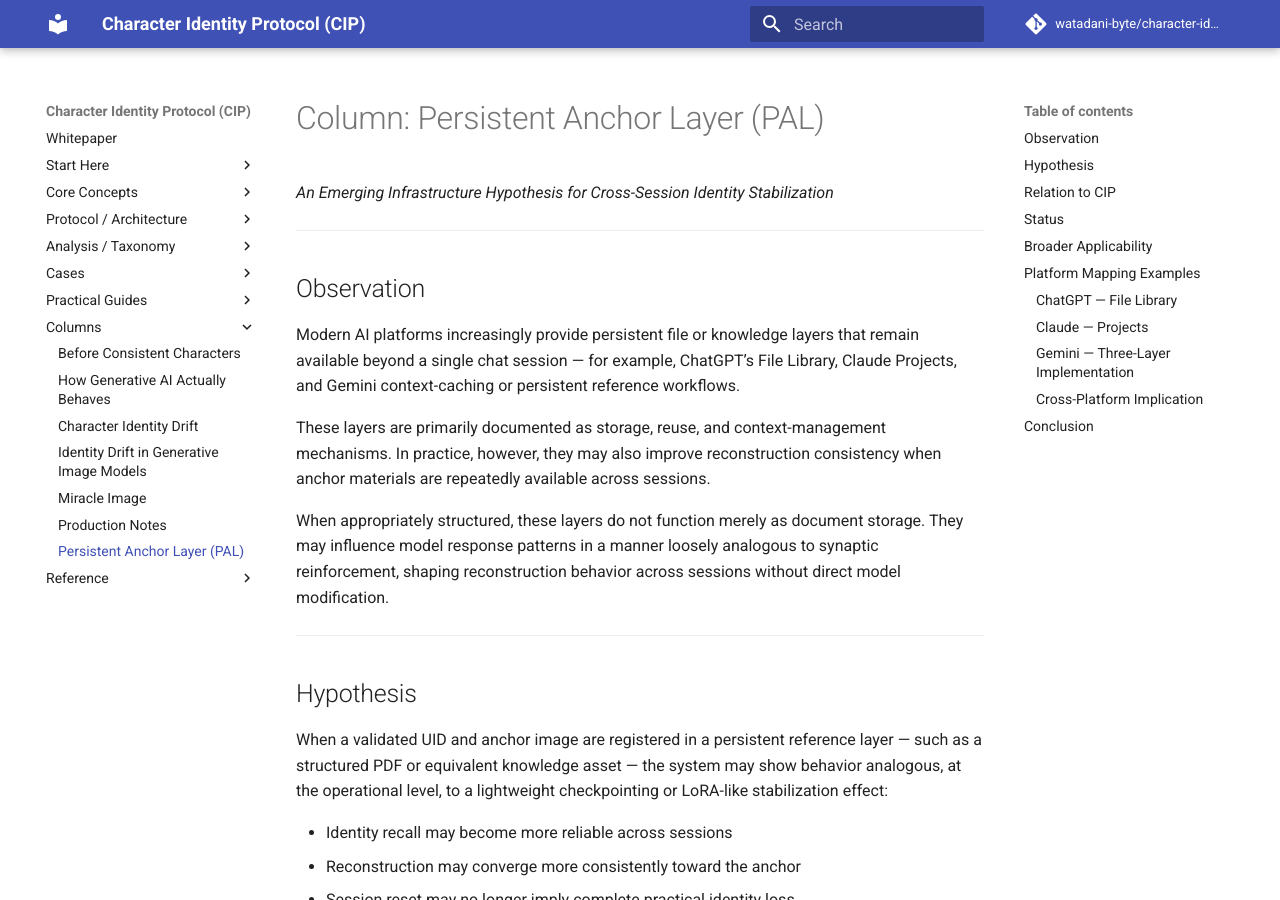
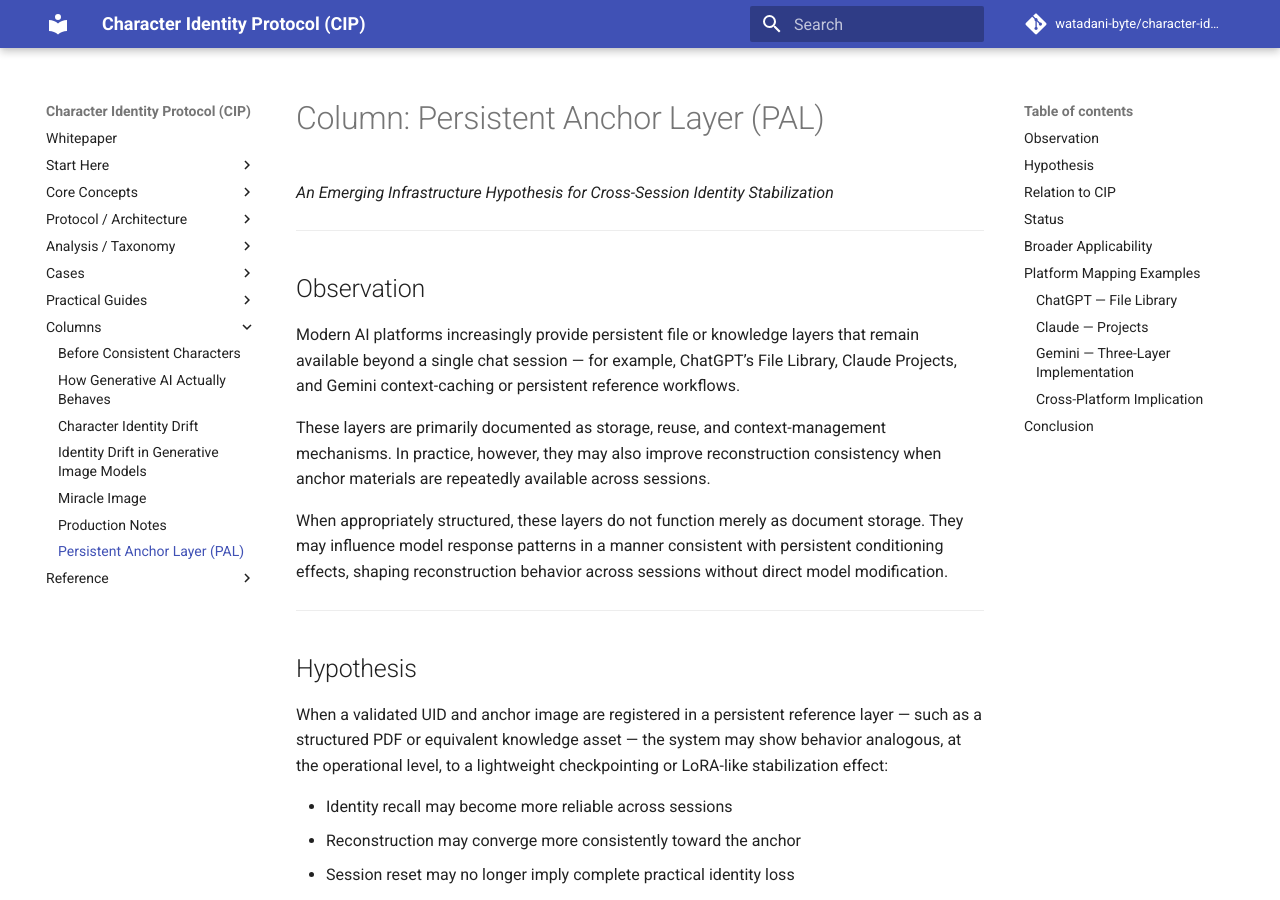
Before and after one commit to watadani-byte/character-identity-protocol, an MkDocs documentation site: the page built from docs/column_pal.md, in a window 1280 px wide and 900 px high. Built offline with MkDocs 1.6.1 and Material for MkDocs 9.7.7, drawn with Linux system fonts in a browser that asks for light colours; comment, search, counter and statistics services are not loaded; some of the changed text lies outside the part shown.

Commit message:
column_pal.md を更新

```diff
--- a/docs/column_pal.md
+++ b/docs/column_pal.md
@@ -18,9 +18,9 @@ repeatedly available across sessions.
 
 When appropriately structured, these layers do not function merely
 as document storage. They may influence model response patterns in
-a manner loosely analogous to synaptic reinforcement, shaping
-reconstruction behavior across sessions without direct model
-modification.
+a manner consistent with persistent conditioning effects,
+shaping reconstruction behavior across sessions without direct
+model modification.
 
 -----
 
@@ -123,11 +123,11 @@ re-injection each session.
 Gemini’s architecture enables a particularly structured PAL
 implementation. The following mappings are conceptual:
 
-|Layer           |Gemini Feature        |Role                                            |
-|----------------|----------------------|------------------------------------------------|
-|**PAL (Infra)** |Context Caching       |Physical persistence of identity; cost reduction|
-|**HDLA (Data)** |Gems / Reference Files|High-density feature anchoring in latent space  |
-|**ARCM (Logic)**|System Instructions   |Re-convergence logic enforcement                |
+|Layer           |Gemini Feature        |Role                                                         |
+|----------------|----------------------|-------------------------------------------------------------|
+|**PAL (Infra)** |Context Caching       |Persistent availability of identity materials across sessions|
+|**HDLA (Data)** |Gems / Reference Files|Structured anchor reference for reconstruction conditioning  |
+|**ARCM (Logic)**|System Instructions   |Operational enforcement of re-convergence behavior           |
 
 Context caching provides persistent reusable context at the API
 layer, while Gems or reference files and system instructions may
```
